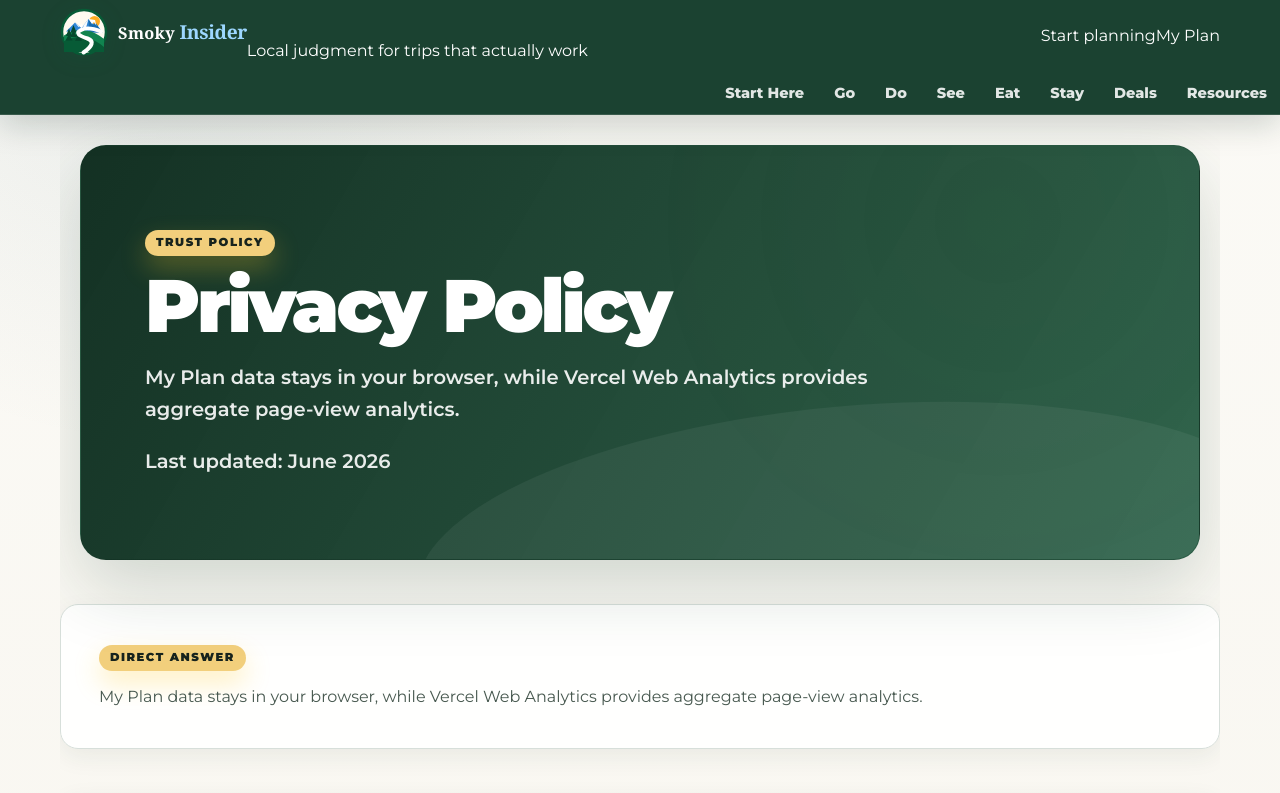
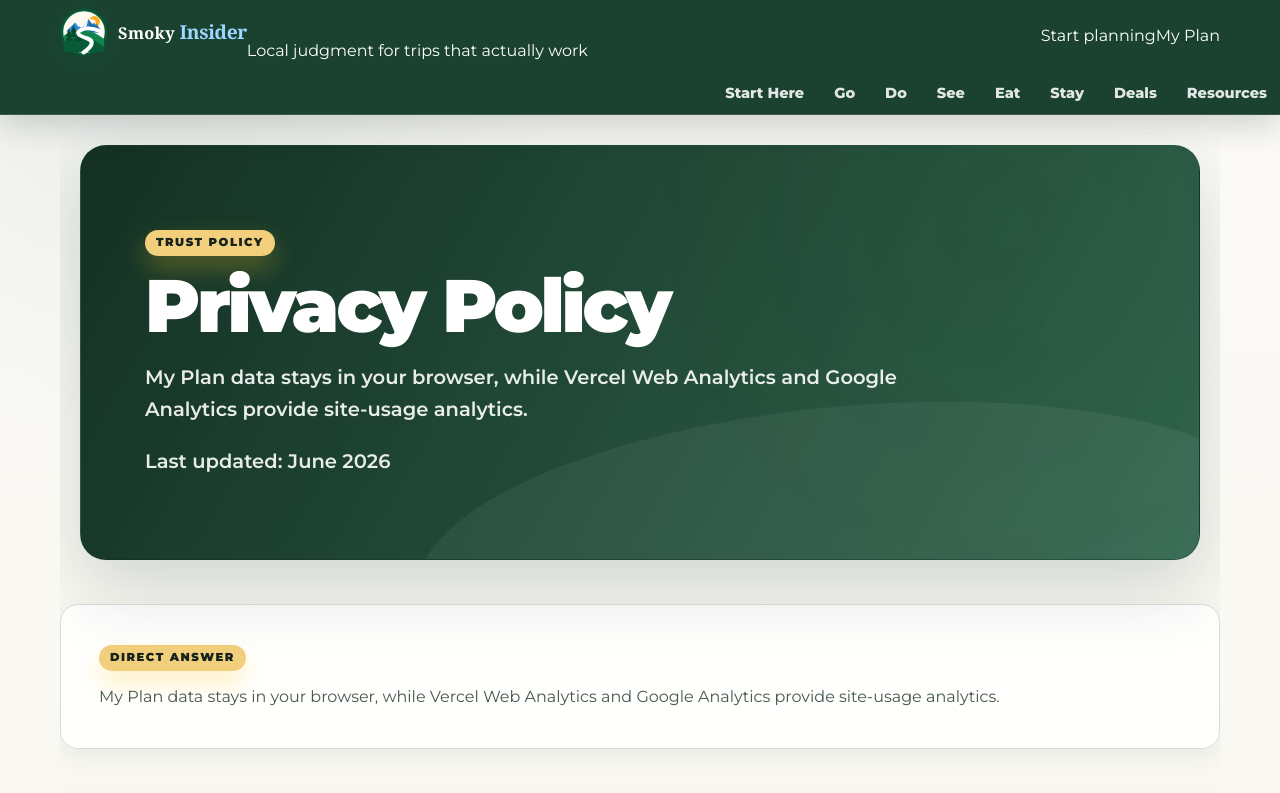
Before and after one commit to masondtorres/smokies-insider-guide, a Next.js app: page /privacy in a window 1280 px wide. Shown: the top 793 px of the page. Built offline with nearby package versions, Linux system fonts and the light colour scheme.

Commit message:
Update privacy policy for Google Analytics

```diff
--- a/src/app/privacy/page.tsx
+++ b/src/app/privacy/page.tsx
@@ -3,16 +3,18 @@ import { PolicyPage } from "@/components/PolicyPage";
 
 export const metadata: Metadata = {
   title: "Privacy Policy",
-  description: "How browser-saved My Plan data and aggregate site analytics are handled by Smoky Insider.",
+  description: "How browser-saved My Plan data and site analytics are handled by Smoky Insider.",
 };
 
 export default function PrivacyPage() {
-  return <PolicyPage title="Privacy Policy" description="My Plan data stays in your browser, while Vercel Web Analytics provides aggregate page-view analytics." path="/privacy" points={[
+  return <PolicyPage title="Privacy Policy" description="My Plan data stays in your browser, while Vercel Web Analytics and Google Analytics provide site-usage analytics." path="/privacy" points={[
     "Saved planner-result identifiers use local storage so My Plan can display them later.",
     "The saved plan is not sent to a site database by this feature.",
     "Clearing browser storage removes the saved plan.",
-    "Vercel Web Analytics collects aggregate, anonymized page-view information without third-party cookies.",
-    "The site does not use Google Analytics or custom analytics events.",
-    "This policy must be updated before adding forms, advertising, accounts or other data collection.",
+    "Vercel Web Analytics collects aggregate page-view information for site performance reporting.",
+    "Google Analytics is enabled with Measurement ID G-MPRKPD95C1 to measure page views, traffic sources and engagement. Google Analytics may use cookies or similar identifiers under Google's policies.",
+    "Smoky Insider does not intentionally send names, email addresses, contact-message bodies or saved-plan content to Google Analytics as analytics event properties.",
+    "No custom Google Analytics conversion events are enabled as part of this initial setup.",
+    "This policy must be reviewed before adding advertising personalization, account-based tracking or additional analytics data collection.",
   ]} />;
 }
```
